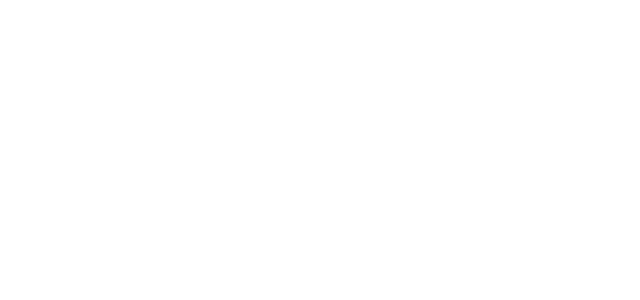
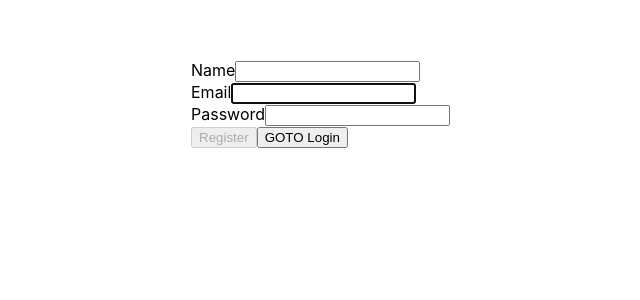
Before and after one commit to suvratagnihotri/Registration-WebApp, a React (Create React App) app: page /register in a window 1280 px wide. Before the commit this address had no page. Shown: the top 300 px of the page, without its empty margins (289-929 px from the left). Built offline with nearby package versions, Linux system fonts and the light colour scheme.

Commit message:
Update commit

```diff
--- a/src/App.js
+++ b/src/App.js
@@ -2,12 +2,14 @@
 import './App.css';
 import Home from './Containers/Home';
 import Login from './Containers/Login';
+import Register from './Containers/Register';
 
 function App() {
   return (
 
     <Router>
       <Routes>
+        <Route exact path='/register' element={<Register/>}></Route>
         <Route exact path='/login' element={<Login/>}></Route>
         <Route exact path='/home' element={<Home/>}></Route>
     </Routes>
--- a/src/Containers/Register.js
+++ b/src/Containers/Register.js
@@ -1,5 +1,55 @@
+import React, { useState } from "react";
+import Form from "react-bootstrap/Form";
+import Button from "react-bootstrap/Button";
+
 export default function Register(){
-    <h1>
-        Register Page
-    </h1>
+    const [name,setName] = useState("");
+    const [email, setEmail] = useState("");
+    const [password, setPassword] = useState("");
+
+    function validateForm() {
+        return name.length > 0 && email.length > 0 && password.length > 0;
+      }
+
+    function handleSubmit(event) {
+        event.preventDefault();
+    }
+    return (
+        <div className="Login">
+        <Form onSubmit={handleSubmit}>
+        <Form.Group size="lg" controlId="name">
+            <Form.Label>Name</Form.Label>
+            <Form.Control
+              autoFocus
+              type="text"
+              value={name}
+              onChange={(e) => setName(e.target.value)}
+            />
+          </Form.Group>
+          <Form.Group size="lg" controlId="email">
+            <Form.Label>Email</Form.Label>
+            <Form.Control
+              autoFocus
+              type="email"
+              value={email}
+              onChange={(e) => setEmail(e.target.value)}
+            />
+          </Form.Group>
+          <Form.Group size="lg" controlId="password">
+            <Form.Label>Password</Form.Label>
+            <Form.Control
+              type="password"
+              value={password}
+              onChange={(e) => setPassword(e.target.value)}
+            />
+          </Form.Group>
+          <Button block size="lg" type="submit" disabled={!validateForm()}>
+            Register
+          </Button>
+          <Button block size="lg" type="submit">
+            GOTO Login
+          </Button>
+        </Form>
+      </div>
+    );
 }
```
